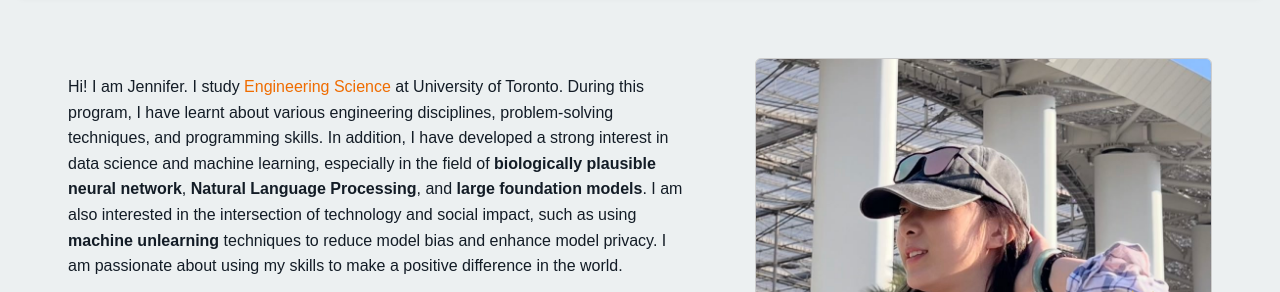
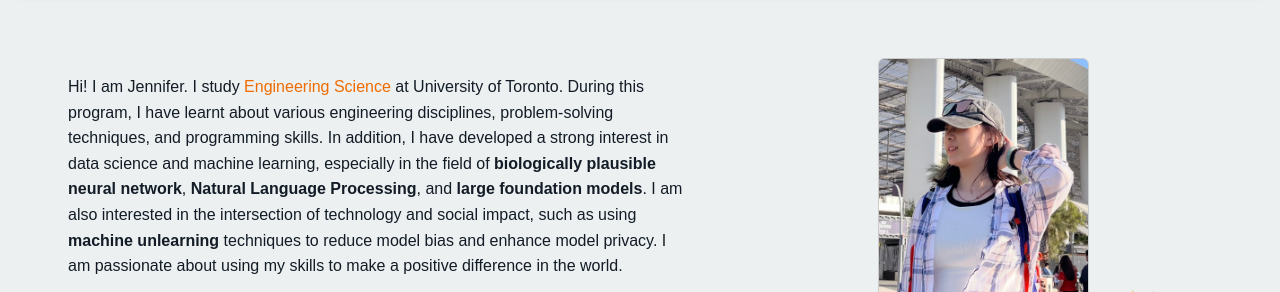
Before and after one commit to JEN6YT/jen6yt.github.io, a plain HTML site: page index.html in a window 1280 px wide. Shown: the part 74-366 px from the top of the page. Drawn offline with Linux system fonts and the light colour scheme.

Commit message:
Restore pfp

```diff
--- a/styles.css
+++ b/styles.css
@@ -139,36 +139,6 @@ a:active {
   border-radius: 6px;
   object-fit: cover;
   border: 1px solid var(--border-color);
-}
-
-@media (min-width: 768px) {
-  /* turn header into a 2-col flex with equal heights */
-  #about .about-header {
-    display: flex;
-    align-items: stretch; /* stretch both children to same height */
-    gap: 2rem;
-  }
-
-  /* text takes 2/3 of the width */
-  .about-text {
-    flex: 2;
-  }
-
-  /* image column takes remaining space */
-  .about-image {
-    flex: 1;
-    display: flex;         /* make this a flex so img can stretch */
-    align-items: stretch;  /* stretch the img wrapper as well */
-  }
-
-  /* fill the wrapper’s full height */
-  .about-image img {
-    height: 100%;
-    width: auto;
-    object-fit: cover;
-    border-radius: 6px;
-    border: 1px solid var(--border-color);
-  }
 }
 
 .about-image .icons {
```
Also changed, not shown: 1 other file.
